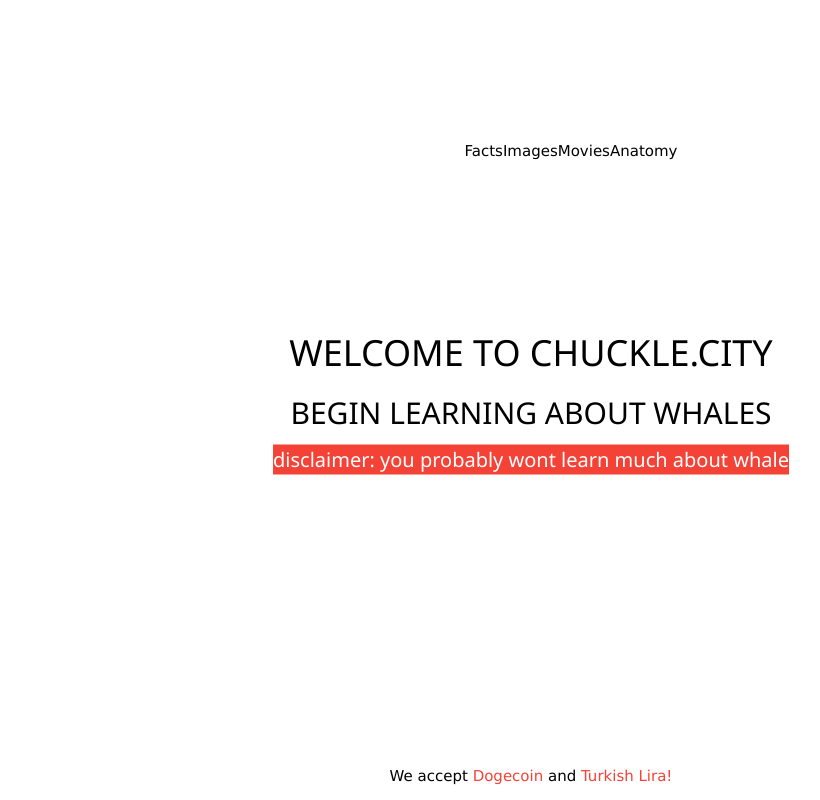
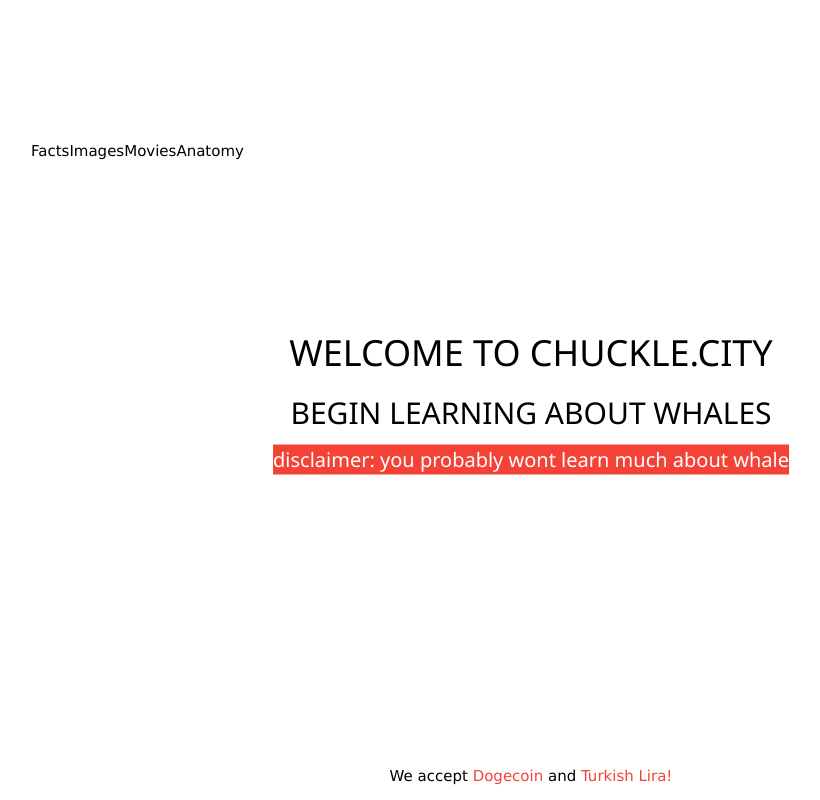
Before and after one commit to tysonlmao/chuckle, a Next.js app: page / in a window 1280 px wide. Shown: the whole page, without its empty margins (109-929 px from the left). Built offline with nearby package versions, Linux system fonts and the light colour scheme.

Commit message:
Update index.jsx

```diff
--- a/pages/index.jsx
+++ b/pages/index.jsx
@@ -11,7 +11,7 @@ export default function Home() {
       </Head>
       <div className="whalelmao">
         <header>
-          <nav className="w3-display-topmiddle">
+          <nav className="">
               <a href="#" className="nav-a">Facts</a>
               <a href="#" className="nav-a">Images</a>
               <a href="#" className="nav-a">Movies</a>
```
